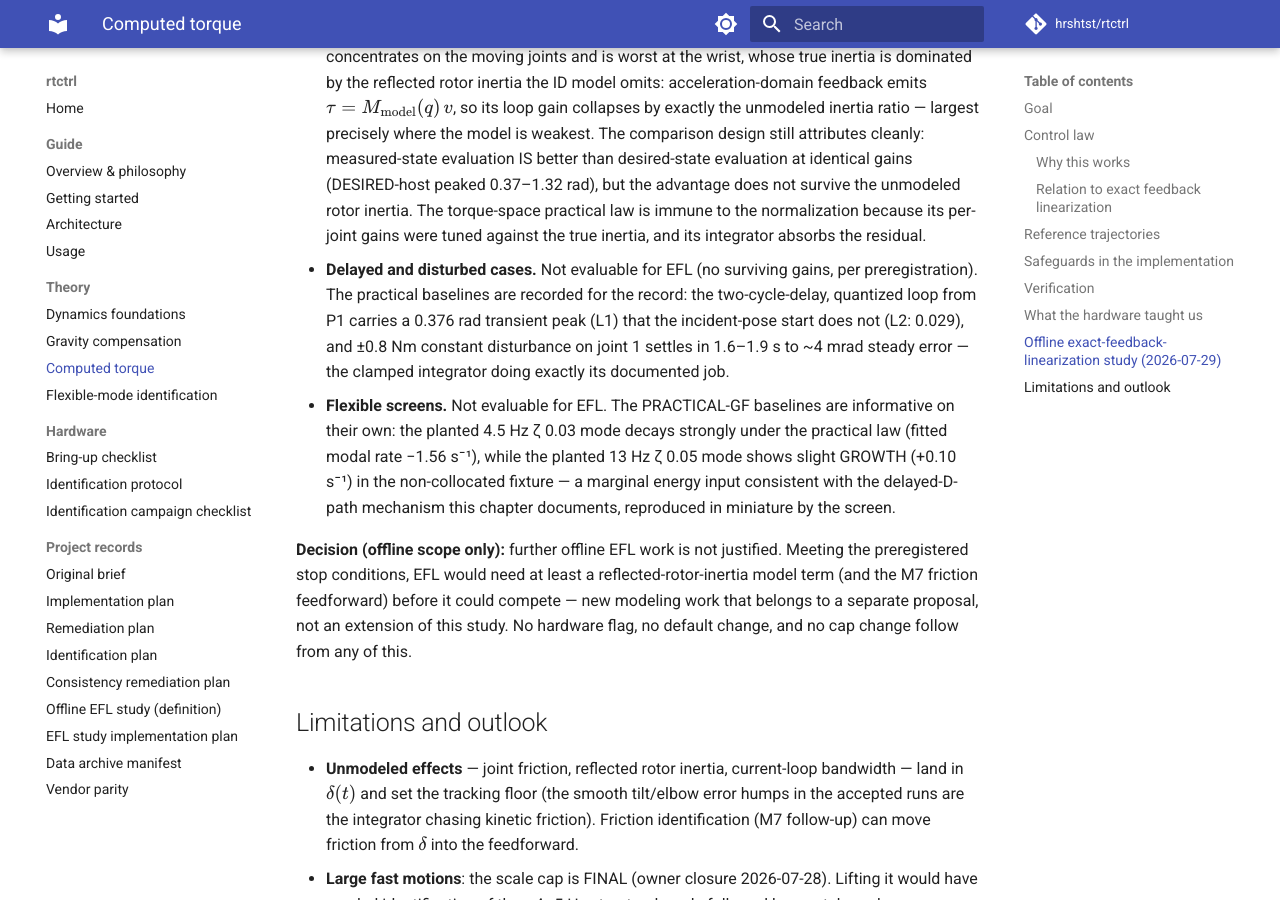
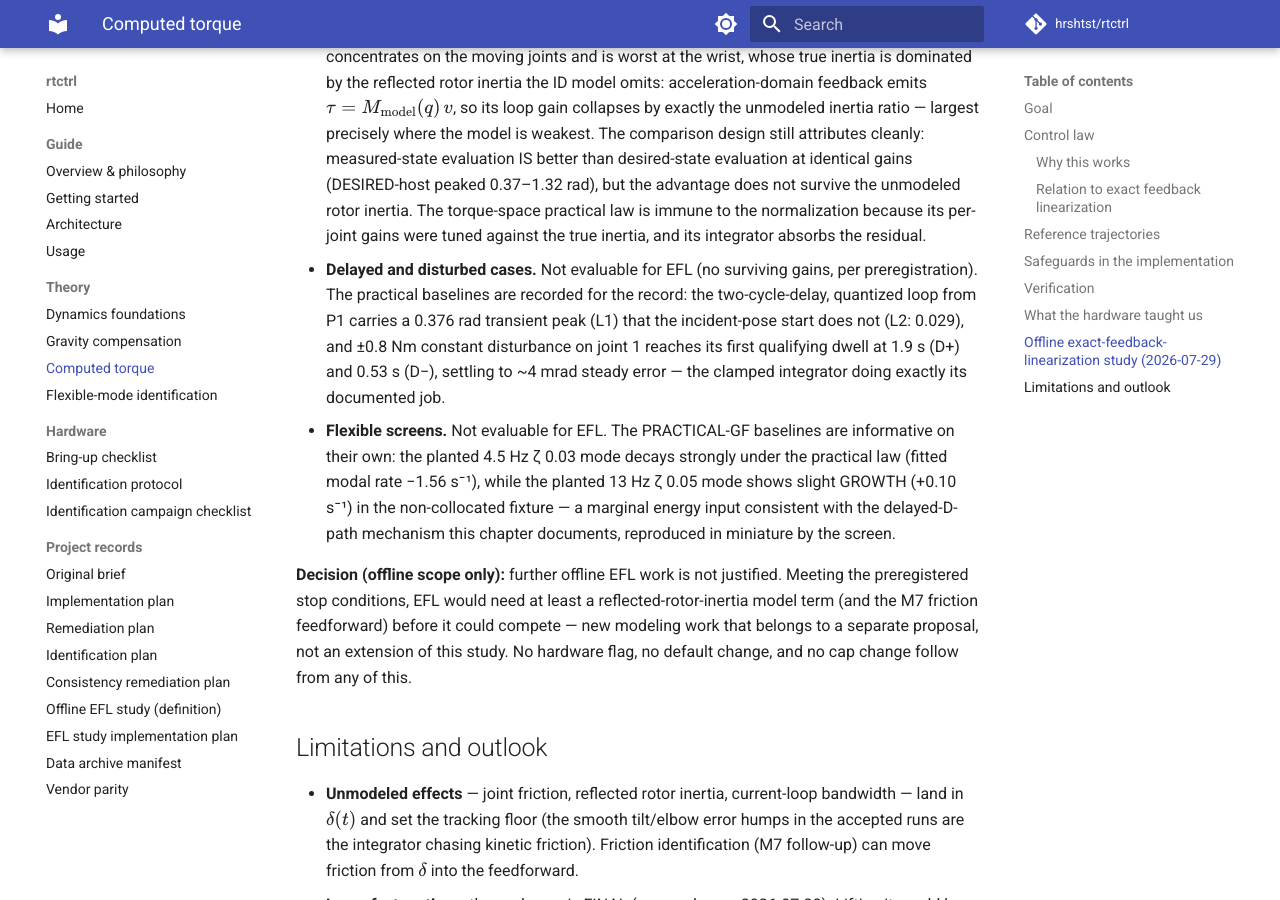
Before and after one commit to hrshtst/rtctrl, an MkDocs documentation site: the page built from docs/theory/computed-torque.md, in a window 1280 px wide and 900 px high, scrolled down 4850 px. Built offline with MkDocs 1.6.1 and Material for MkDocs 9.7.7, drawn with Linux system fonts in a browser that asks for light colours; comment, search, counter and statistics services are not loaded.

Commit message:
docs(theory): correct the D± settling numbers to the first-dwell rule
The regenerated canonical table reports the FIRST qualifying dwell:
D+ 1.9 s, D− 0.53 s (the old 1.6–1.9 s range reflected the voided-
dwell bug).

```diff
--- a/docs/theory/computed-torque.md
+++ b/docs/theory/computed-torque.md
@@ -257,8 +257,9 @@ gate.** Findings by fixture family:
   recorded for the record: the two-cycle-delay, quantized loop from
   P1 carries a 0.376 rad transient peak (L1) that the incident-pose
   start does not (L2: 0.029), and ±0.8 Nm constant disturbance on
-  joint 1 settles in 1.6–1.9 s to ~4 mrad steady error — the clamped
-  integrator doing exactly its documented job.
+  joint 1 reaches its first qualifying dwell at 1.9 s (D+) and 0.53 s
+  (D−), settling to ~4 mrad steady error — the clamped integrator
+  doing exactly its documented job.
 - **Flexible screens.** Not evaluable for EFL. The PRACTICAL-GF
   baselines are informative on their own: the planted 4.5 Hz ζ 0.03
   mode decays strongly under the practical law (fitted modal rate
```
